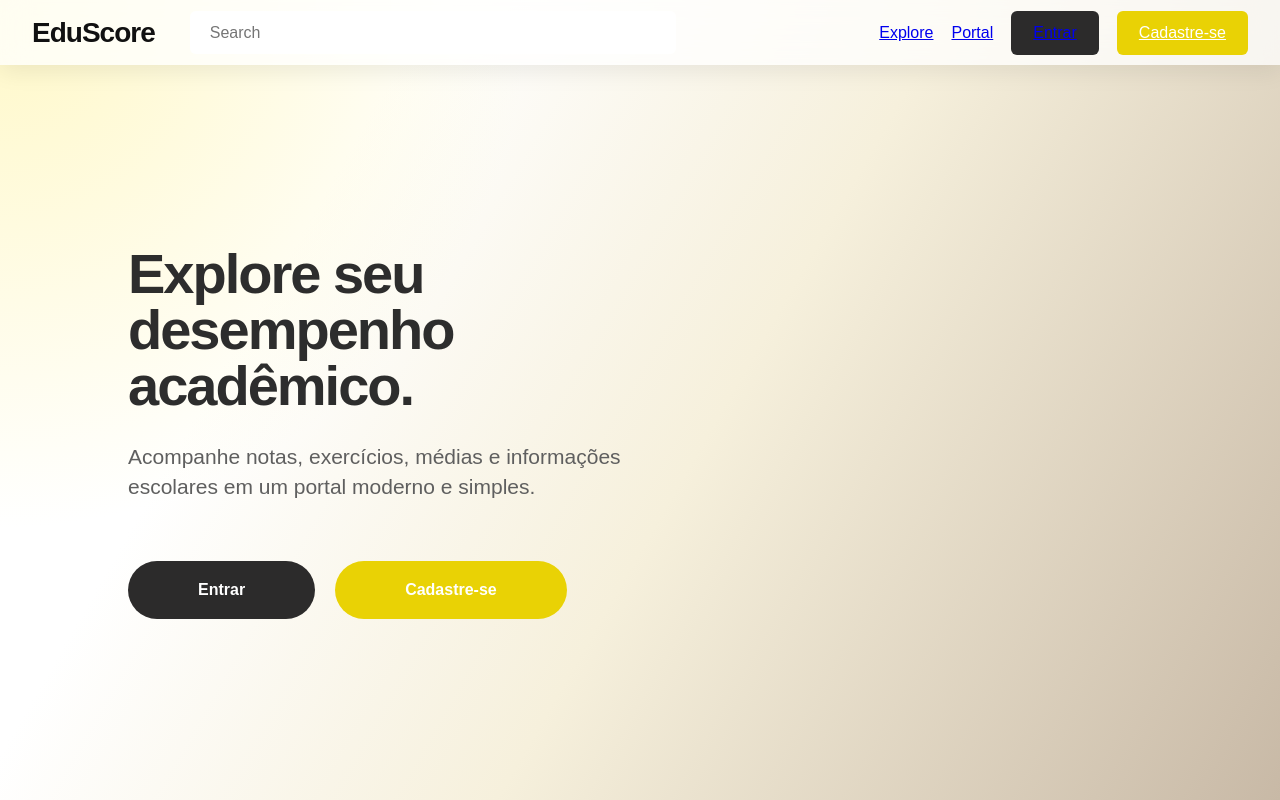
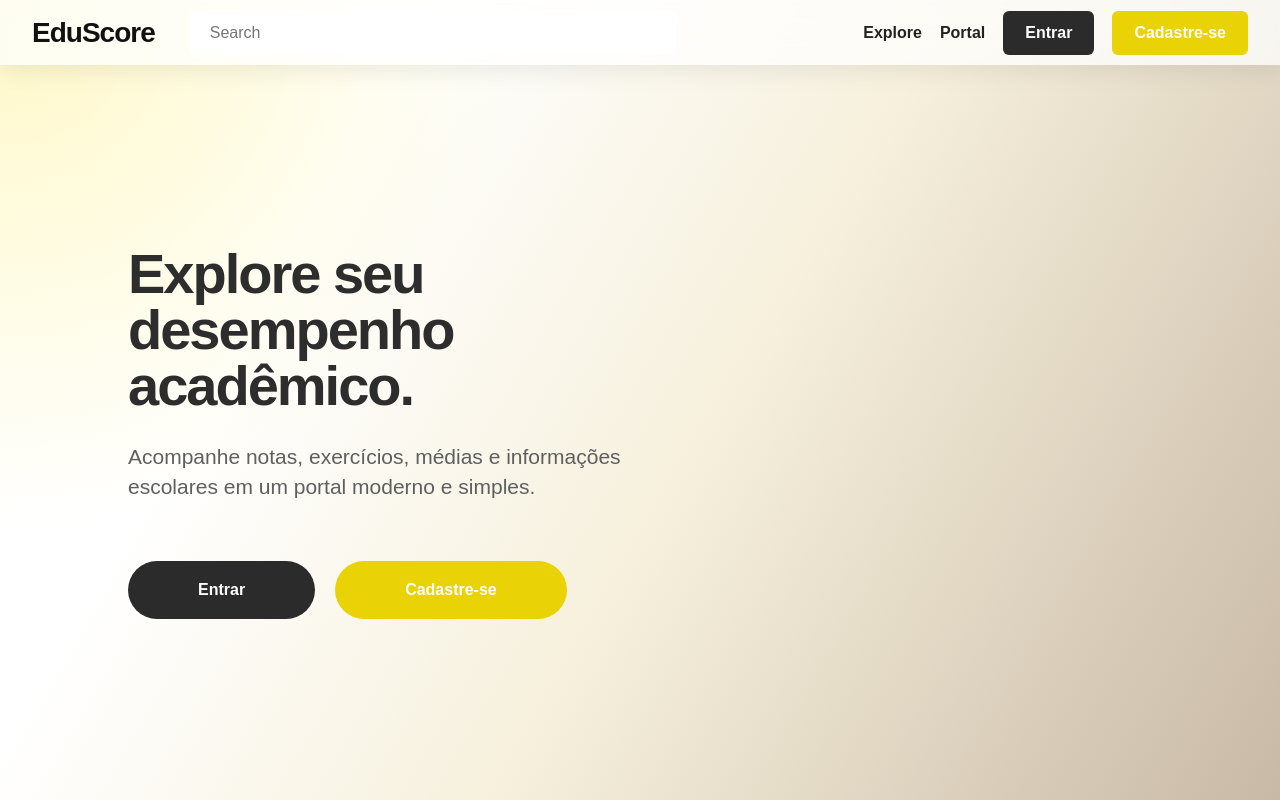
Before and after one commit to thai1402/EduScore, a plain HTML site: page index.html in a window 1280 px wide. Drawn offline with Linux system fonts and the light colour scheme.

Commit message:
Add files via upload

```diff
--- a/style.css
+++ b/style.css
@@ -43,11 +43,10 @@ body {
   gap: 18px;
 }
 
-.nav-links a{
-    color:#2b2b2b;
-    text-decoration:none;
-    font-weight:600;
-    transition:0.3s;
+.navbar a {
+  text-decoration: none;
+  color: #222;
+  font-weight: bold;
 }
 
 .nav-links a:hover{
@@ -974,3 +973,7 @@ body {
     grid-template-columns: 1fr;
   }
 }
+.navbar .login-btn {
+  color: white !important;
+  text-decoration: none !important;
+}
```
